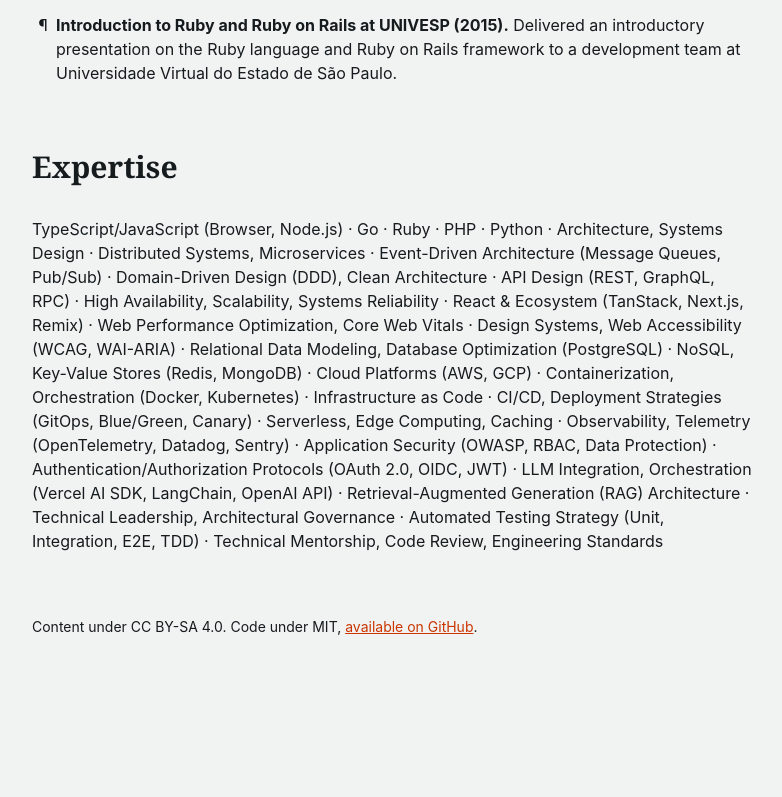
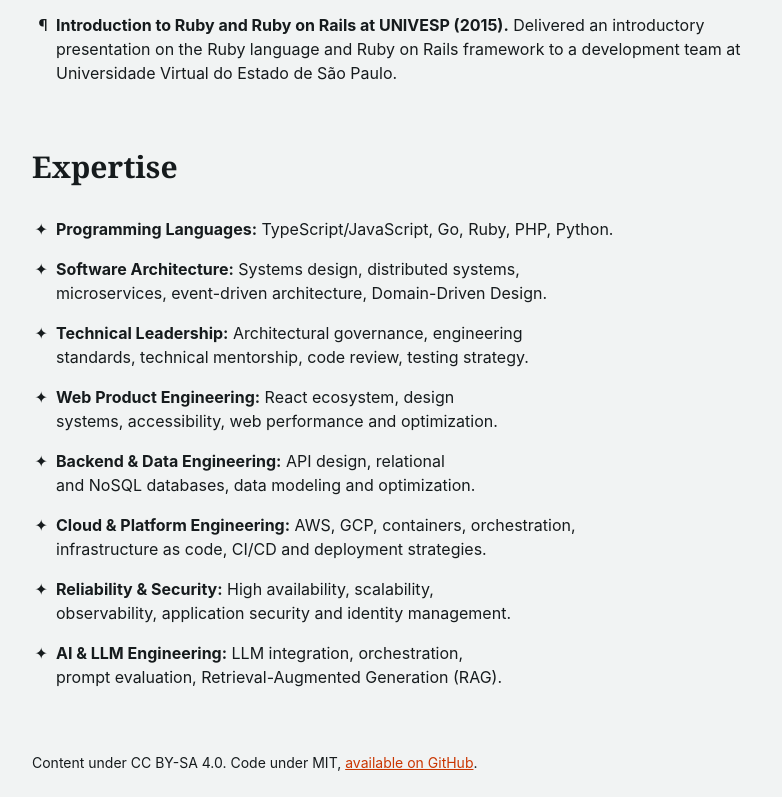
Before and after one commit to haggen/arthur, a website built with Vite: page index.html in a window 1280 px wide. Shown: the part 2684-3481 px from the top of the page, without its empty margins (248-1030 px from the left). Before the commit the page ends 3345 px from the top, so only its background shows below. Built offline with nearby package versions, Linux system fonts and the light colour scheme.

Commit message:
fix: update expertise section for clarity and consistency in skills presentation

```diff
--- a/index.html
+++ b/index.html
@@ -257,36 +257,38 @@
       <section class="space-y-8">
         <h2 translate>Expertise</h2>
 
-        <ul class="*:inline *:not-first:before:content-['·_'] *:before:inline">
-          <li>TypeScript/JavaScript (Browser, Node.js)</li>
-          <li>Go</li>
-          <li>Ruby</li>
-          <li>PHP</li>
-          <li>Python</li>
-          <li>Architecture, Systems Design</li>
-          <li>Distributed Systems, Microservices</li>
-          <li>Event-Driven Architecture (Message Queues, Pub/Sub)</li>
-          <li>Domain-Driven Design (DDD), Clean Architecture</li>
-          <li>API Design (REST, GraphQL, RPC)</li>
-          <li>High Availability, Scalability, Systems Reliability</li>
-          <li>React &amp; Ecosystem (TanStack, Next.js, Remix)</li>
-          <li>Web Performance Optimization, Core Web Vitals</li>
-          <li>Design Systems, Web Accessibility (WCAG, WAI-ARIA)</li>
-          <li>Relational Data Modeling, Database Optimization (PostgreSQL)</li>
-          <li>NoSQL, Key-Value Stores (Redis, MongoDB)</li>
-          <li>Cloud Platforms (AWS, GCP)</li>
-          <li>Containerization, Orchestration (Docker, Kubernetes)</li>
-          <li>Infrastructure as Code</li>
-          <li>CI/CD, Deployment Strategies (GitOps, Blue/Green, Canary)</li>
-          <li>Serverless, Edge Computing, Caching</li>
-          <li>Observability, Telemetry (OpenTelemetry, Datadog, Sentry)</li>
-          <li>Application Security (OWASP, RBAC, Data Protection)</li>
-          <li>Authentication/Authorization Protocols (OAuth 2.0, OIDC, JWT)</li>
-          <li>LLM Integration, Orchestration (Vercel AI SDK, LangChain, OpenAI API)</li>
-          <li>Retrieval-Augmented Generation (RAG) Architecture</li>
-          <li>Technical Leadership, Architectural Governance</li>
-          <li>Automated Testing Strategy (Unit, Integration, E2E, TDD)</li>
-          <li>Technical Mentorship, Code Review, Engineering Standards</li>
+        <ul class="list-['✦'] ps-4 space-y-4 *:ps-2 *:text-balance">
+          <li translate>
+            <strong>Programming Languages:</strong> TypeScript/JavaScript, Go, Ruby, PHP, Python.
+          </li>
+          <li translate>
+            <strong>Software Architecture:</strong> Systems design, distributed systems,
+            microservices, event-driven architecture, Domain-Driven Design.
+          </li>
+          <li translate>
+            <strong>Technical Leadership:</strong> Architectural governance, engineering standards,
+            technical mentorship, code review, testing strategy.
+          </li>
+          <li translate>
+            <strong>Web Product Engineering:</strong> React ecosystem, design systems,
+            accessibility, web performance and optimization.
+          </li>
+          <li translate>
+            <strong>Backend & Data Engineering:</strong> API design, relational and NoSQL databases,
+            data modeling and optimization.
+          </li>
+          <li translate>
+            <strong>Cloud & Platform Engineering:</strong> AWS, GCP, containers, orchestration,
+            infrastructure as code, CI/CD and deployment strategies.
+          </li>
+          <li translate>
+            <strong>Reliability & Security:</strong> High availability, scalability, observability,
+            application security and identity management.
+          </li>
+          <li translate>
+            <strong>AI & LLM Engineering:</strong> LLM integration, orchestration, prompt
+            evaluation, Retrieval-Augmented Generation (RAG).
+          </li>
         </ul>
       </section>
 
--- a/src/translations.json
+++ b/src/translations.json
@@ -39,6 +39,14 @@
     "<strong><a href=\"https://dev.to/haggen/lazy-load-embedded-youtube-videos-520g\">Lazy load embedded YouTube videos</a> on DEV Community (2019).</strong> Authored a technical article on mitigating performance issues caused by YouTube embeds on a static website.": "<strong><a href=\"https://dev.to/haggen/lazy-load-embedded-youtube-videos-520g\">Lazy load embedded YouTube videos</a> na DEV Community (2019).</strong> Escrevi um artigo técnico sobre como mitigar problemas de desempenho causados por vídeos incorporados do YouTube em um site estático.",
     "<strong>Introduction to Ruby and Ruby on Rails at UNIVESP (2015).</strong> Delivered an introductory presentation on the Ruby language and Ruby on Rails framework to a development team at Universidade Virtual do Estado de São Paulo.": "<strong>Introdução ao Ruby e Ruby on Rails na UNIVESP (2015).</strong> Realizei uma apresentação introdutória sobre a linguagem Ruby e o framework Ruby on Rails para um time de desenvolvimento na Universidade Virtual do Estado de São Paulo.",
     "Expertise": "Especialidades",
+    "<strong>Programming Languages:</strong> TypeScript/JavaScript, Go, Ruby, PHP, Python.": "<strong>Linguagens de Programação:</strong> TypeScript/JavaScript, Go, Ruby, PHP, Python.",
+    "<strong>Software Architecture:</strong> Systems design, distributed systems, microservices, event-driven architecture, Domain-Driven Design.": "<strong>Arquitetura de Software:</strong> Design de sistemas, sistemas distribuídos, microsserviços, arquitetura orientada a eventos, Domain-Driven Design.",
+    "<strong>Technical Leadership:</strong> Architectural governance, engineering standards, technical mentorship, code review, testing strategy.": "<strong>Liderança Técnica:</strong> Governança de arquitetura, padrões de engenharia, mentoria técnica, revisão de código, estratégia de testes.",
+    "<strong>Web Product Engineering:</strong> React ecosystem, design systems, accessibility, web performance and optimization.": "<strong>Engenharia de Produtos Web:</strong> Ecossistema React, sistemas de design, acessibilidade, desempenho e otimização web.",
+    "<strong>Backend &amp; Data Engineering:</strong> API design, relational and NoSQL databases, data modeling and optimization.": "<strong>Engenharia de Backend e Dados:</strong> Design de APIs, bancos de dados relacionais e NoSQL, modelagem e otimização de dados.",
+    "<strong>Cloud &amp; Platform Engineering:</strong> AWS, GCP, containers, orchestration, infrastructure as code, CI/CD and deployment strategies.": "<strong>Engenharia de Nuvem e Plataforma:</strong> AWS, GCP, contêineres, orquestração, infraestrutura como código, CI/CD e estratégias de implantação.",
+    "<strong>Reliability &amp; Security:</strong> High availability, scalability, observability, application security and identity management.": "<strong>Confiabilidade e Segurança:</strong> Alta disponibilidade, escalabilidade, observabilidade, segurança de aplicações e gestão de identidade.",
+    "<strong>AI &amp; LLM Engineering:</strong> LLM integration, orchestration, prompt evaluation, Retrieval-Augmented Generation (RAG).": "<strong>Engenharia de IA e LLMs:</strong> Integração e orquestração de LLMs, avaliação de prompts, geração aumentada por recuperação (RAG).",
     "Content under CC BY-SA 4.0. Code under MIT, <a href=\"https://github.com/haggen/arthur\">available on GitHub</a>.": "Conteúdo sob CC BY-SA 4.0. Código sob MIT, <a href=\"https://github.com/haggen/arthur\">disponível no GitHub</a>."
   },
   "default": "en"
```
